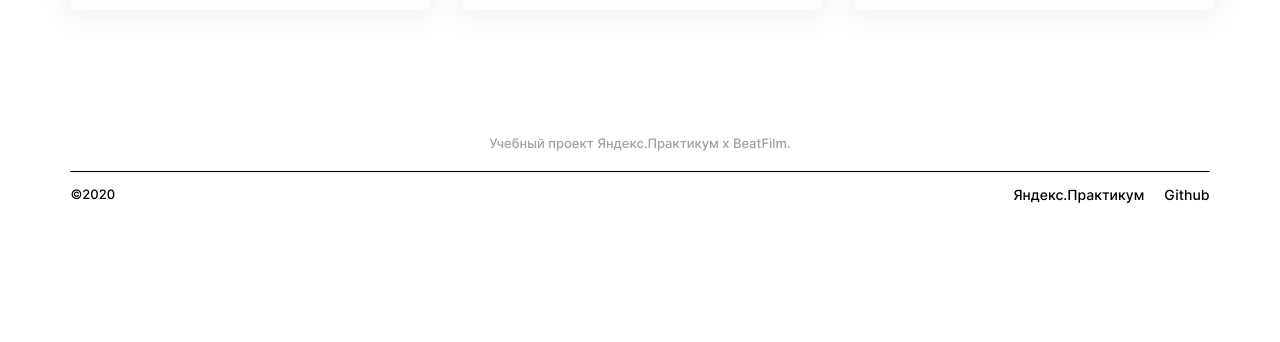
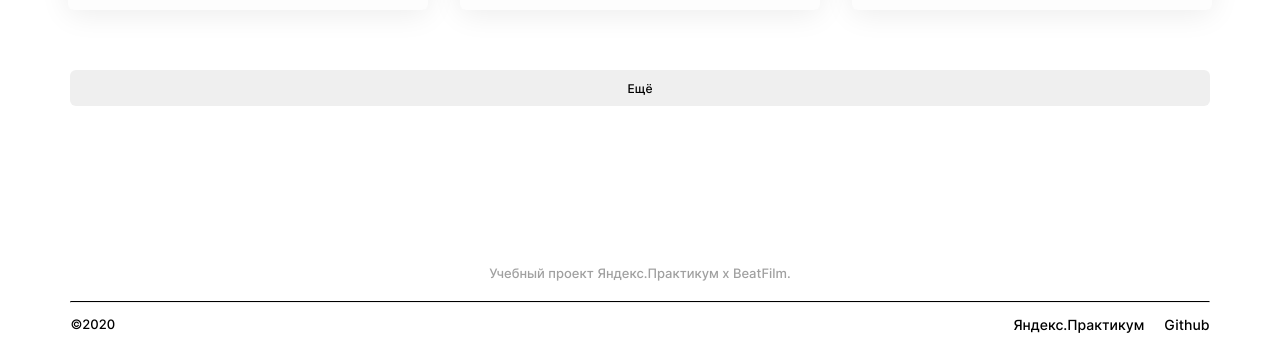
Before and after one commit to eugenvetrov/movies-explorer-frontend, a React (Create React App) app: page /movies in a window 1280 px wide. Shown: the part 1734-2076 px from the top of the page. Before the commit the page ends 1949 px from the top, so only its background shows below. Built offline with nearby package versions, Linux system fonts and the light colour scheme.

Commit message:
Make more-button at movies route

```diff
--- a/src/components/App/App.js
+++ b/src/components/App/App.js
@@ -10,7 +10,6 @@ import AboutMe from '../AboutMe/AboutMe';
 import Portfolio from '../Portfolio/Portfolio';
 import Footer from '../Footer/Footer';
 import Movies from '../Movies/Movies';
-import MoviesCardList from '../MoviesCardList/MoviesCardList';
 
 function App() {
 
@@ -49,7 +48,6 @@ function App() {
              element={
               <>
               <Movies />
-               <MoviesCardList />
               </>
              }
           />
--- a/src/components/Footer/Footer.css
+++ b/src/components/Footer/Footer.css
@@ -5,7 +5,7 @@
     justify-content: space-between;
     width: 89%;
     max-width: 1140px;
-    margin: 125px 0 0;
+    margin: 79px 0 0;
 }
 
 .footer__title {
--- a/src/components/Header/Header.css
+++ b/src/components/Header/Header.css
@@ -72,6 +72,7 @@
     font-size: 14px;
     line-height: 16px;
     font-weight: 500;
+    color: #000;
 }
 
 .header__account-logo {
--- a/src/components/Movies/Movies.css
+++ b/src/components/Movies/Movies.css
@@ -13,3 +13,18 @@
     border: none;
     border-top: 1px solid #e8e8e8;
 }
+
+.movies__more-button {
+    display: flex;
+    margin: 60px 0 80px 0;
+    width: 100%;
+    max-width: 1140px;
+    height: 36px;
+    border: none;
+    border-radius: 6px;
+    justify-content: center;
+    align-items: center;
+    font-weight: 500;
+    font-size: 12px;
+    line-height: 15px;
+}
--- a/src/components/Movies/Movies.js
+++ b/src/components/Movies/Movies.js
@@ -2,6 +2,7 @@ import { useState } from "react";
 import './Movies.css';
 import SearchForm from '../SearchForm/SearchForm';
 import FilterCheckbox from '../FilterCheckbox/FilterCheckbox';
+import MoviesCardList from '../MoviesCardList/MoviesCardList';
 
 const Movies = () => {
 
@@ -26,6 +27,8 @@ const Movies = () => {
            handleChange={handleChange}
         />
         <hr className="movies__line"/>
+        <MoviesCardList />
+        <button className="movies__more-button">Ещё</button>
       </div>
     )
 }
--- a/src/components/MoviesCardList/MoviesCardList.css
+++ b/src/components/MoviesCardList/MoviesCardList.css
@@ -1,10 +1,11 @@
 .movies-list {
     display: grid;
-    margin: 80px auto 0;
+    margin: 80px 0 0 0;
     width: 89%;
     max-width: 1140px;
     grid-template-columns: repeat(3, 360px);
     grid-auto-rows: 319px;
     grid-column-gap: 32px;
     grid-row-gap: 32px;
+    justify-content: center;
 }
--- a/src/components/Portfolio/Portfolio.css
+++ b/src/components/Portfolio/Portfolio.css
@@ -5,7 +5,7 @@
     justify-content: space-between;
     width: 89%;
     max-width: 1140px;
-    margin: 100px 0 0 0;
+    margin: 100px 0 139px 0;
 }
 
 .portfolio__title {
```
